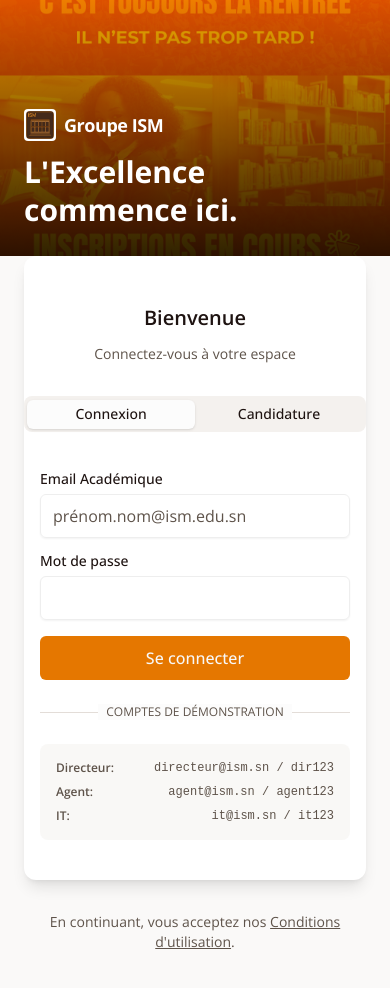
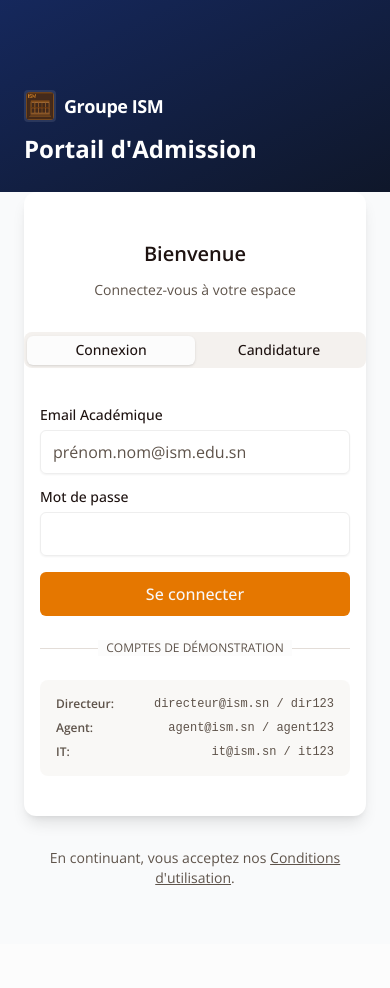
Before and after one commit to istechh/admissionsism, a Next.js app: page / in a window 390 px wide. Shown: the top 988 px of the page. After the commit the page ends 944 px from the top, so only its background shows below. Built offline with nearby package versions, Linux system fonts and the light colour scheme.

Commit message:
UI: Professional Minimalist Login (No Photo)

```diff
--- a/app/page.tsx
+++ b/app/page.tsx
@@ -80,66 +80,61 @@ export default function HomePage() {
 
   return (
     <div className="min-h-screen grid lg:grid-cols-2">
-      {/* Left Column: Visual & Branding (Desktop) */}
-      <div className="hidden lg:flex relative bg-primary flex-col justify-between p-12 text-white overflow-hidden">
-        {/* Background Overlay Pattern */}
-        <div className="absolute inset-0 bg-[url('/login-bg.jpg')] bg-cover bg-center opacity-40 mix-blend-overlay"></div>
-        <div className="absolute inset-0 bg-gradient-to-t from-black/60 via-transparent to-transparent"></div>
+      {/* Left Column: Visual & Branding (Desktop) - Professional Solid Style */}
+      <div className="hidden lg:flex relative bg-[#0f172a] flex-col justify-between p-12 text-white overflow-hidden">
+        {/* Abstract Branding Background */}
+        <div className="absolute inset-0 bg-gradient-to-br from-blue-900/50 via-transparent to-orange-500/10"></div>
+        <div className="absolute top-0 left-0 w-full h-full bg-[url('https://www.transparenttextures.com/patterns/cubes.png')] opacity-5"></div>
 
         {/* Content */}
         <div className="relative z-10">
           <div className="flex items-center gap-3 mb-8">
-            <div className="h-12 w-12 bg-white rounded-lg p-1">
+            <div className="h-12 w-12 bg-white/10 backdrop-blur-sm border border-white/20 rounded-lg p-1 flex items-center justify-center">
               <img src="/ism-logo.jpg" alt="ISM Logo" className="h-full w-full object-contain rounded" />
             </div>
             <span className="text-2xl font-bold tracking-tight">Groupe ISM</span>
           </div>
 
           <h1 className="text-5xl font-extrabold leading-tight mb-6">
-            L'Excellence <br /> commence ici.
+            Portail <br /> d'Admission
           </h1>
-          <p className="text-xl text-white/90 max-w-md font-light">
-            Rejoignez la communauté des leaders de demain. Postulez en ligne et suivez votre admission en temps réel.
+          <p className="text-xl text-white/80 max-w-md font-light">
+            Gestion centralisée des candidatures et suivi académique en temps réel.
           </p>
         </div>
 
         <div className="relative z-10 space-y-4">
           <div className="flex items-center gap-3">
-            <CheckCircle2 className="h-6 w-6 text-green-400" />
-            <span className="font-medium">Processus 100% Digitalisé</span>
+            <CheckCircle2 className="h-6 w-6 text-orange-500" />
+            <span className="font-medium">Accès Sécurisé pour le Personnel</span>
           </div>
           <div className="flex items-center gap-3">
-            <CheckCircle2 className="h-6 w-6 text-green-400" />
-            <span className="font-medium">Analyse IA de votre dossier</span>
-          </div>
-          <div className="flex items-center gap-3">
-            <CheckCircle2 className="h-6 w-6 text-green-400" />
-            <span className="font-medium">Réponse rapide garantie</span>
+            <CheckCircle2 className="h-6 w-6 text-orange-500" />
+            <span className="font-medium">Tableau de Bord de Supervision</span>
           </div>
         </div>
 
-        <div className="relative z-10 text-xs text-white/60">
-          Built for Future Leaders • © 2026 ISM Digital
+        <div className="relative z-10 text-xs text-white/40">
+          © 2026 Groupe ISM • Plateforme version 2.0
         </div>
       </div>
 
       {/* Right Column: Auth Forms */}
-      <div className="flex flex-col lg:justify-center min-h-screen bg-muted/30 lg:bg-background">
+      <div className="flex flex-col lg:justify-center min-h-screen bg-gray-50 lg:bg-white">
 
-        {/* Mobile Hero Header */}
-        <div className="lg:hidden relative h-64 w-full bg-primary overflow-hidden flex flex-col justify-end p-6">
-          <div className="absolute inset-0 bg-[url('/login-bg.jpg')] bg-cover bg-center opacity-40 mix-blend-overlay"></div>
-          <div className="absolute inset-0 bg-gradient-to-t from-black/80 via-black/40 to-transparent"></div>
+        {/* Mobile Hero Header - Clean Solid */}
+        <div className="lg:hidden relative h-48 w-full bg-[#0f172a] flex flex-col justify-end p-6">
+          <div className="absolute inset-0 bg-gradient-to-br from-blue-900/50 to-transparent"></div>
 
           <div className="relative z-10 text-white">
             <div className="flex items-center gap-2 mb-3">
-              <div className="h-8 w-8 bg-white rounded p-0.5">
+              <div className="h-8 w-8 bg-white/10 backdrop-blur rounded p-0.5">
                 <img src="/ism-logo.jpg" alt="ISM Logo" className="h-full w-full object-contain rounded-sm" />
               </div>
               <span className="font-bold tracking-tight text-lg">Groupe ISM</span>
             </div>
-            <h1 className="text-3xl font-bold leading-tight mb-1">
-              L'Excellence <br /> commence ici.
+            <h1 className="text-2xl font-bold leading-tight mb-1">
+              Portail d'Admission
             </h1>
           </div>
         </div>
```
